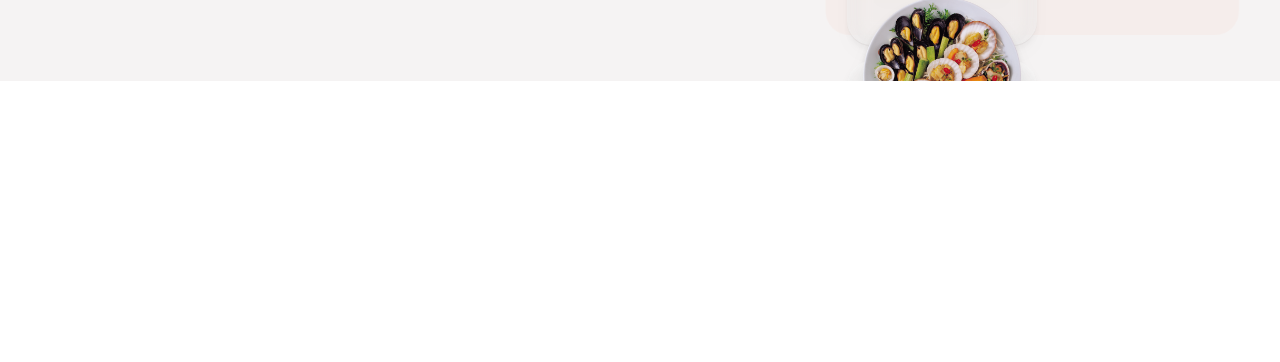
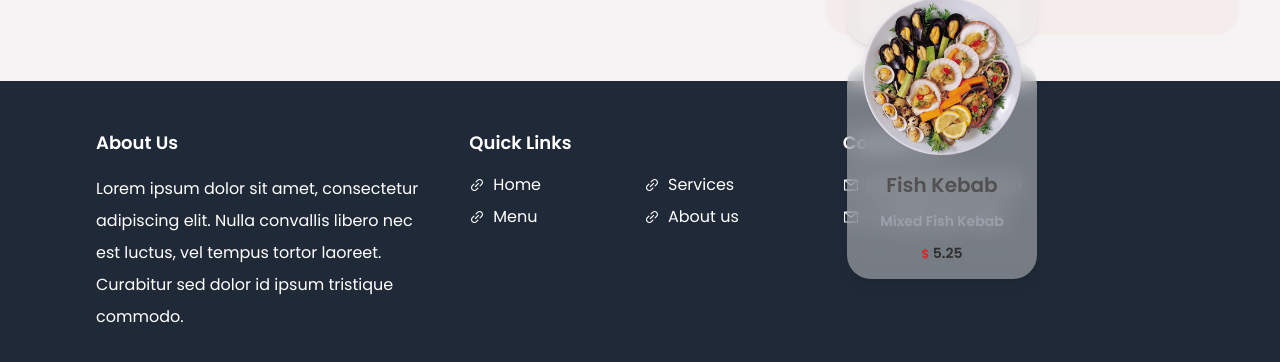
Before and after one commit to saurav-ghimire/Full-Stack-Food-Delivery-App-React-Redux-Firebase, a React (Vite) app: page /about in a window 1280 px wide. Shown: the part 778-1140 px from the top of the page. Before the commit the page ends 859 px from the top, so only its background shows below. Built offline with nearby package versions, Linux system fonts and the light colour scheme; no server answers; the database is empty.

Commit message:
Footer Added

```diff
--- a/src/App.jsx
+++ b/src/App.jsx
@@ -1,5 +1,5 @@
 import { AnimatePresence } from 'framer-motion';
-import { Header, Loader } from './components'; // Import the Loader component
+import { Header, Loader, Footer } from './components'; // Import the Loader component
 import { Outlet } from 'react-router-dom';
 import { ToastContainer } from 'react-toastify';
 import 'react-toastify/dist/ReactToastify.css';
@@ -40,6 +40,7 @@ function App() {
             ) : (
               <Outlet />
             )}
+            <Footer />
             <ToastContainer />
           </div>
         </div>
--- /dev/null
+++ b/src/components/Footer.jsx
@@ -0,0 +1,59 @@
+import React from 'react';
+import { AiOutlineInfoCircle, AiOutlineLink, AiOutlineMail } from 'react-icons/ai';
+import { Link } from 'react-router-dom';
+
+const Footer = () => {
+  return (
+    <footer className="bg-gray-800 text-white py-12 px-4 md:px-16 lg:px-24">
+      <div className="max-w-7xl mx-auto grid grid-cols-1 md:grid-cols-3 gap-8">
+        {/* About Us Section */}
+        <div>
+          <h3 className="text-lg font-semibold mb-4">About Us</h3>
+          <p className="text-md leading-8">
+            Lorem ipsum dolor sit amet, consectetur adipiscing elit. Nulla convallis libero nec est luctus, vel tempus tortor laoreet. Curabitur sed dolor id ipsum tristique commodo.
+          </p>
+        </div>
+
+        {/* Quick Links Section */}
+        <div>
+          <h3 className="text-lg font-semibold mb-4">Quick Links</h3>
+          <ul className="grid grid-cols-2 gap-2">
+            <li className="flex items-center">
+              <AiOutlineLink className="mr-2" />
+              <Link to="/" className="hover:underline hover:text-blue-300">Home</Link>
+            </li>
+            <li className="flex items-center">
+              <AiOutlineLink className="mr-2" />
+              <Link to="/service" className="hover:underline hover:text-blue-300">Services</Link>
+            </li>
+            <li className="flex items-center">
+              <AiOutlineLink className="mr-2" />
+              <Link to="/menu" className="hover:underline hover:text-blue-300">Menu</Link>
+            </li>
+            <li className="flex items-center">
+              <AiOutlineLink className="mr-2" />
+              <Link to="/about" className="hover:underline hover:text-blue-300">About us</Link>
+            </li>
+          </ul>
+        </div>
+
+        {/* Contact Us Section */}
+        <div>
+          <h3 className="text-lg font-semibold mb-4">Contact Us</h3>
+          <ul className="flex flex-col gap-2">
+            <li className="flex items-center">
+              <AiOutlineMail className="mr-2" />
+              <a href="mailto:info@example.com" className="hover:underline hover:text-blue-300">info@example.com</a>
+            </li>
+            <li className="flex items-center">
+              <AiOutlineMail className="mr-2" />
+              <a href="tel:+1234567890" className="hover:underline hover:text-blue-300">+1 (234) 567-890</a>
+            </li>
+          </ul>
+        </div>
+      </div>
+    </footer>
+  );
+};
+
+export default Footer;
--- a/src/components/header.jsx
+++ b/src/components/header.jsx
@@ -85,7 +85,7 @@ function Header() {
               </li>
             <li className='text-base text-textColor hover:text-headingColor duration-100 transition-all ease-in-out cursor-pointer'>
             <Link to='/about'>About us </Link></li>
-            <li className='text-base text-textColor hover:text-headingColor duration-100 transition-all ease-in-out cursor-pointer'>Menu</li>
+            <li className='text-base text-textColor hover:text-headingColor duration-100 transition-all ease-in-out cursor-pointer'><Link to='/menu'>Menu</Link></li>
             <li className='text-base text-textColor hover:text-headingColor duration-100 transition-all ease-in-out cursor-pointer'>Services</li>
           </motion.ul>
           <div className="relative flex items-center justify-center cursor-pointer" onClick={() => handleSidebar()}>
--- a/src/components/index.js
+++ b/src/components/index.js
@@ -1,3 +1,4 @@
 export {default as Header} from './header'
+export {default as Footer} from './Footer'
 export {default as Home} from './Home'
 export {default as Loader} from './Loader'
--- a/src/main.jsx
+++ b/src/main.jsx
@@ -8,7 +8,7 @@ import {
 } from "react-router-dom";
 
 import {Home} from './components'
-import {CreateItems, About} from './pages'
+import {CreateItems, About, Menu} from './pages'
 
 import FoodStore from './store/index.js';
 import { Provider } from 'react-redux';
@@ -30,6 +30,10 @@ const router = createBrowserRouter([
         path: "/about",
         element: <About />,
       },
+      {
+        path: "/menu",
+        element: <Menu />,
+      },
 
     ],
   },
--- a/src/pages/About.jsx
+++ b/src/pages/About.jsx
@@ -2,6 +2,7 @@ import React from "react";
 import Delivery from "../assets/delivery.png";
 import HeroBg from "../assets/heroBg.png";
 import { heroData } from "../utils/data";
+import { Link } from "react-router-dom";
 
 const About = () => {
   return (
@@ -38,12 +39,14 @@ const About = () => {
           suscipit!
         </p>
 
+        <Link to="/menu">
         <button
           type="button"
           className="bg-gradient-to-br from-orange-400 to-orange-500 w-full md:w-auto px-4 py-2  rounded-lg hover:shadow-lg transition-all ease-in-out duration-100"
         >
           Order Now
         </button>
+        </Link>
       </div>
       <div className="py-2 flex-1 flex items-center relative">
         <img
--- /dev/null
+++ b/src/pages/Menu.jsx
@@ -0,0 +1,14 @@
+import MenuContainer from '../components/MenuContainer';
+import Fruits from '../components/fruits';
+
+function Menu() {
+  return <>
+  <div className="all-content p-10">
+  <Fruits />
+  <MenuContainer />
+  </div>
+
+  </>;
+}
+
+export default Menu;
--- a/src/pages/index.js
+++ b/src/pages/index.js
@@ -1,2 +1,3 @@
 export {default as CreateItems} from './CreateItems'
 export {default as About} from './About'
+export {default as Menu} from './Menu'
```
